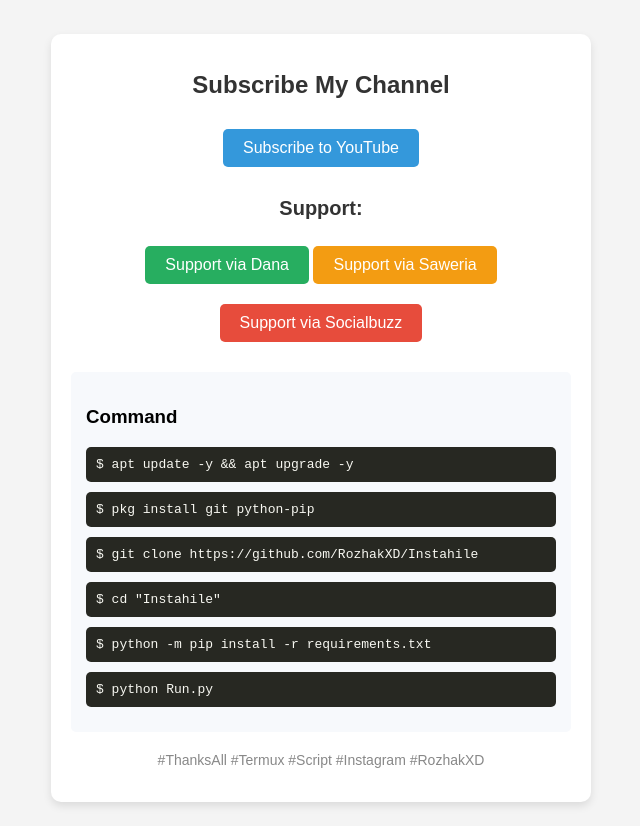
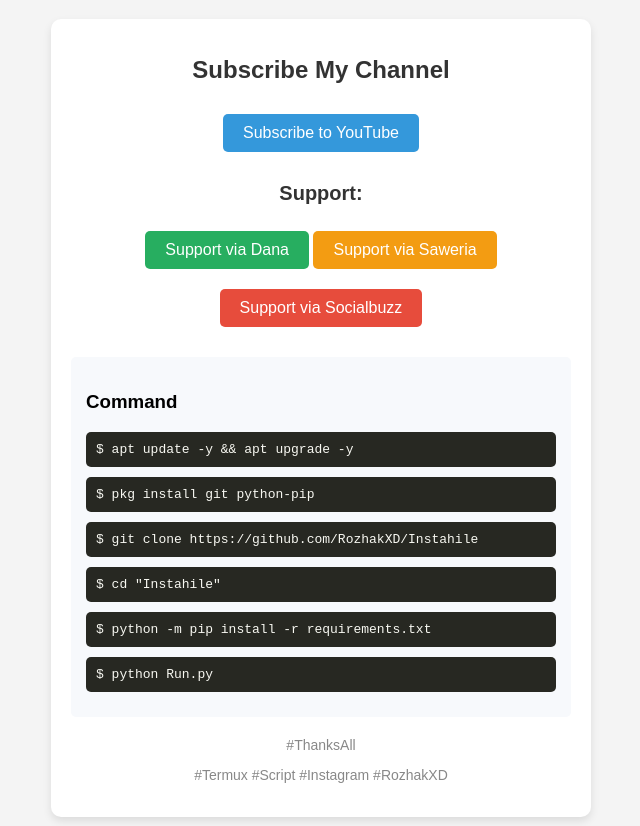
Before and after one commit to Libra2694/Script-Like_Instagram, a plain HTML site: page index.html in a window 1280 px wide. Shown: the part 110-936 px from the top of the page, without its empty margins (319-959 px from the left). Drawn offline with Linux system fonts and the light colour scheme.

Commit message:
Update index.html

```diff
--- a/index.html
+++ b/index.html
@@ -94,7 +94,8 @@
     </div>
 
     <div class="footer">
-      <p>#ThanksAll #Termux #Script #Instagram #RozhakXD</p>
+      <p>#ThanksAll</p>
+      <p>#Termux #Script #Instagram #RozhakXD</p>
     </div>
   </div>
 
```
